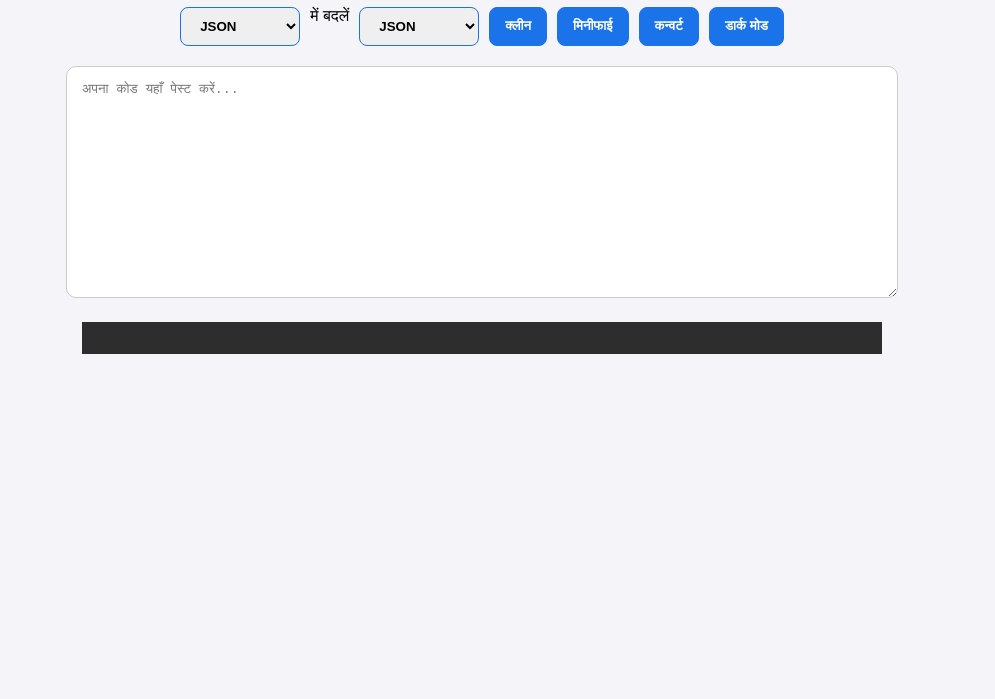
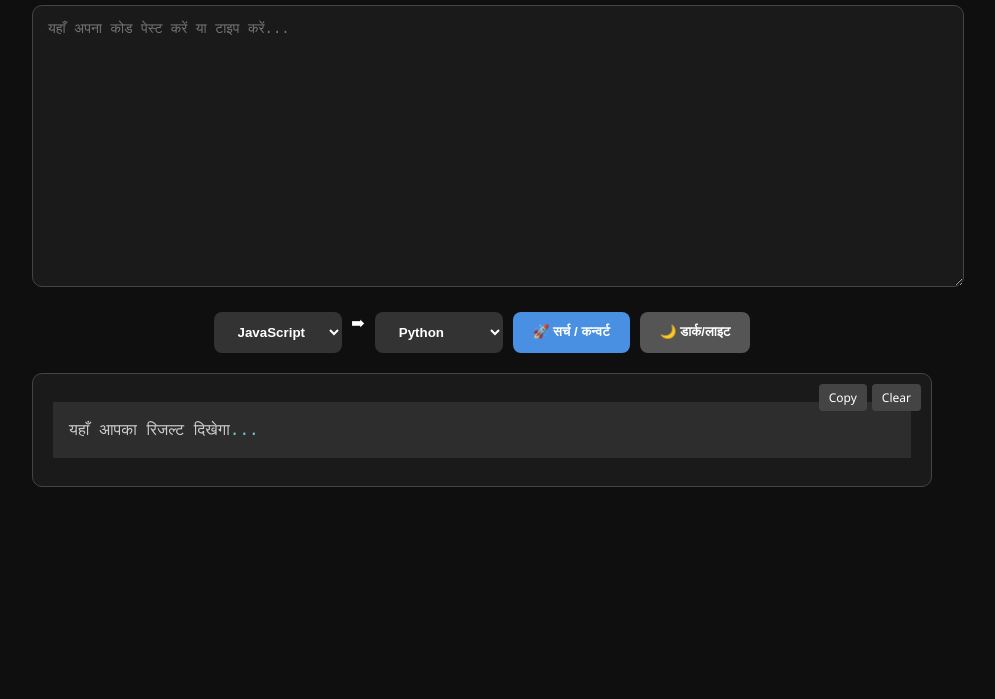
Before and after one commit to bsisbrand143-bot/CleanCodeHub, a plain HTML site: page index.html in a window 1280 px wide. Shown: the part 101-800 px from the top of the page, without its empty margins (158-1153 px from the left). Drawn offline with nearby package versions, Linux system fonts and the light colour scheme.

Commit message:
Update index.html
Added AI converter and styling"।

```diff
--- a/index.html
+++ b/index.html
@@ -1,85 +1,79 @@
-
 <!DOCTYPE html>
 <html lang="hi">
 <head>
     <meta charset="UTF-8">
-    <title>CleanCodeHub - Pro</title>
-    <link rel="stylesheet" href="https://cdnjs.cloudflare.com/ajax/libs/prism/1.29.0/themes/prism-tomorrow.min.css">
+    <meta name="viewport" content="width=device-width, initial-scale=1.0">
+    <title>Clean Code Hub Pro</title>
+    <link href="https://cdnjs.cloudflare.com/ajax/libs/prism/1.29.0/themes/prism-tomorrow.min.css" rel="stylesheet" />
     <style>
-        body { font-family: sans-serif; background-color: #f4f4f9; padding: 20px; text-align: center; transition: 0.3s; }
-        .toolbar { display: flex; flex-wrap: wrap; justify-content: center; gap: 10px; margin-bottom: 20px; }
-        select, button { padding: 10px 15px; border-radius: 8px; border: 1px solid #1a73e8; cursor: pointer; font-weight: bold; }
-        button { background-color: #1a73e8; color: white; }
-        textarea { width: 100%; max-width: 800px; height: 200px; padding: 15px; border-radius: 10px; border: 1px solid #ccc; font-family: monospace; }
-        #result-container { margin-top: 20px; text-align: left; max-width: 800px; margin: 20px auto; }
-        #copyBtn { display: none; margin-top: 10px; background-color: #34a853; color: white; border: none; padding: 10px 20px; border-radius: 5px; cursor: pointer; }
-        body.dark-mode { background-color: #121212; color: white; }
+        body { font-family: 'Segoe UI', sans-serif; background: #0f0f0f; color: #fff; margin: 0; padding: 20px; display: flex; flex-direction: column; align-items: center; }
+        .container { width: 100%; max-width: 900px; }
+        h1 { text-align: center; }
+        textarea { width: 100%; height: 250px; background: #1a1a1a; color: #fff; border: 1px solid #444; padding: 15px; border-radius: 10px; font-family: 'Courier New', monospace; font-size: 14px; resize: vertical; }
+        .toolbar { display: flex; flex-wrap: wrap; gap: 10px; margin: 20px 0; justify-content: center; }
+        select, button { padding: 12px 20px; border-radius: 8px; border: none; cursor: pointer; font-weight: bold; }
+        select { background: #333; color: white; }
+        button { background: #4a90e2; color: white; transition: 0.3s; }
+        button:hover { background: #357abd; }
+        .btn-dark { background: #555; }
+        .result-box { position: relative; background: #1a1a1a; padding: 20px; border-radius: 10px; border: 1px solid #444; margin-top: 20px; }
+        pre { overflow-x: auto; }
+        .action-btns { position: absolute; top: 10px; right: 10px; display: flex; gap: 5px; }
+        .mini-btn { background: #444; padding: 5px 10px; font-size: 12px; border-radius: 4px; cursor: pointer; }
     </style>
 </head>
 <body>
 
-    <h1>CleanCodeHub</h1>
+<div class="container">
+    <h1>Clean Code Hub Pro</h1>
+
+    <!-- टाइपिंग और एडिटिंग एरिया -->
+    <textarea id="codeInput" placeholder="यहाँ अपना कोड पेस्ट करें या टाइप करें..."></textarea>
 
     <div class="toolbar">
         <select id="sourceLang">
-            <option value="json">JSON</option>
-            <option value="python">Python</option>
-            <option value="javascript">JavaScript</option>
-            <option value="cpp">C++</option>
-            <option value="java">Java</option>
+            <option value="JavaScript">JavaScript</option><option value="Python">Python</option>
+            <option value="Java">Java</option><option value="C++">C++</option><option value="HTML">HTML</option>
         </select>
-        <span>में बदलें</span>
+        <span>➡</span>
         <select id="targetLang">
-            <option value="json">JSON</option>
-            <option value="python">Python</option>
-            <option value="javascript">JavaScript</option>
-            <option value="cpp">C++</option>
-            <option value="java">Java</option>
+            <option value="Python">Python</option><option value="JavaScript">JavaScript</option>
+            <option value="Java">Java</option><option value="C++">C++</option>
         </select>
-
-        <button onclick="processCode('clean')">क्लीन</button>
-        <button onclick="processCode('minify')">मिनीफाई</button>
-        <button onclick="processCode('convert')">कन्वर्ट</button>
-        <button onclick="toggleDarkMode()">डार्क मोड</button>
+        <button onclick="convertCode()">🚀 सर्च / कन्वर्ट</button>
+        <button class="btn-dark" onclick="toggleDarkMode()">🌙 डार्क/लाइट</button>
     </div>
 
-    <textarea id="codeInput" placeholder="अपना कोड यहाँ पेस्ट करें..."></textarea>
-
-    <div id="result-container">
-        <pre><code id="result" class="language-javascript"></code></pre>
-        <button id="copyBtn" onclick="copyCode()">कॉपी करें</button>
+    <div class="result-box">
+        <div class="action-btns">
+            <span class="mini-btn" onclick="copyResult()">Copy</span>
+            <span class="mini-btn" onclick="clearAll()">Clear</span>
+        </div>
+        <pre><code id="result" class="language-javascript">यहाँ आपका रिजल्ट दिखेगा...</code></pre>
+    </div>
 </div>
 
 <script src="https://cdnjs.cloudflare.com/ajax/libs/prism/1.29.0/prism.min.js"></script>
 <script>
-        function toggleDarkMode() { document.body.classList.toggle('dark-mode'); }
+    function toggleDarkMode() { document.body.style.background = (document.body.style.background === "white") ? "#0f0f0f" : "white"; document.body.style.color = (document.body.style.color === "black") ? "white" : "black"; }
 
-        function processCode(action) {
-            let input = document.getElementById('codeInput').value;
-            let src = document.getElementById('sourceLang').value;
-            let target = document.getElementById('targetLang').value;
+    async function convertCode() {
         let res = document.getElementById('result');
+        let code = document.getElementById('codeInput').value;
+        let to = document.getElementById('targetLang').value;
+        res.textContent = "AI प्रोसेस कर रहा है...";
 
-            if(!input.trim()) { alert("कोड तो डालो भाई!"); return; }
-
-            let output = "";
-            if(action === 'clean') {
-                output = input.split('\n').map(l => l.trim()).filter(l => l !== "").join('\n');
-            } else if(action === 'minify') {
-                output = input.replace(/\s+/g, ' ').trim();
-            } else if(action === 'convert') {
-                output = `// ${src} से ${target} में बदलना बाकी है... \n// लॉजिक: ${input}`;
+        const response = await fetch('/api/convert', {
+            method: 'POST',
+            body: JSON.stringify({ code: code, targetLang: to })
+        });
+        const data = await response.json();
+        res.textContent = data.result;
+        Prism.highlightAll();
     }
 
-            res.textContent = output;
-            document.getElementById('copyBtn').style.display = "block";
-            Prism.highlightElement(res);
-        }
-
-        function copyCode() {
-            navigator.clipboard.writeText(document.getElementById('result').textContent);
-            alert("कोड कॉपी हो गया!");
-        }
+    function copyResult() { navigator.clipboard.writeText(document.getElementById('result').textContent); alert("कॉपी हो गया!"); }
+    function clearAll() { document.getElementById('codeInput').value = ""; document.getElementById('result').textContent = ""; }
 </script>
 </body>
 </html>
```
Lines whose indentation alone changed are shown as unchanged.
